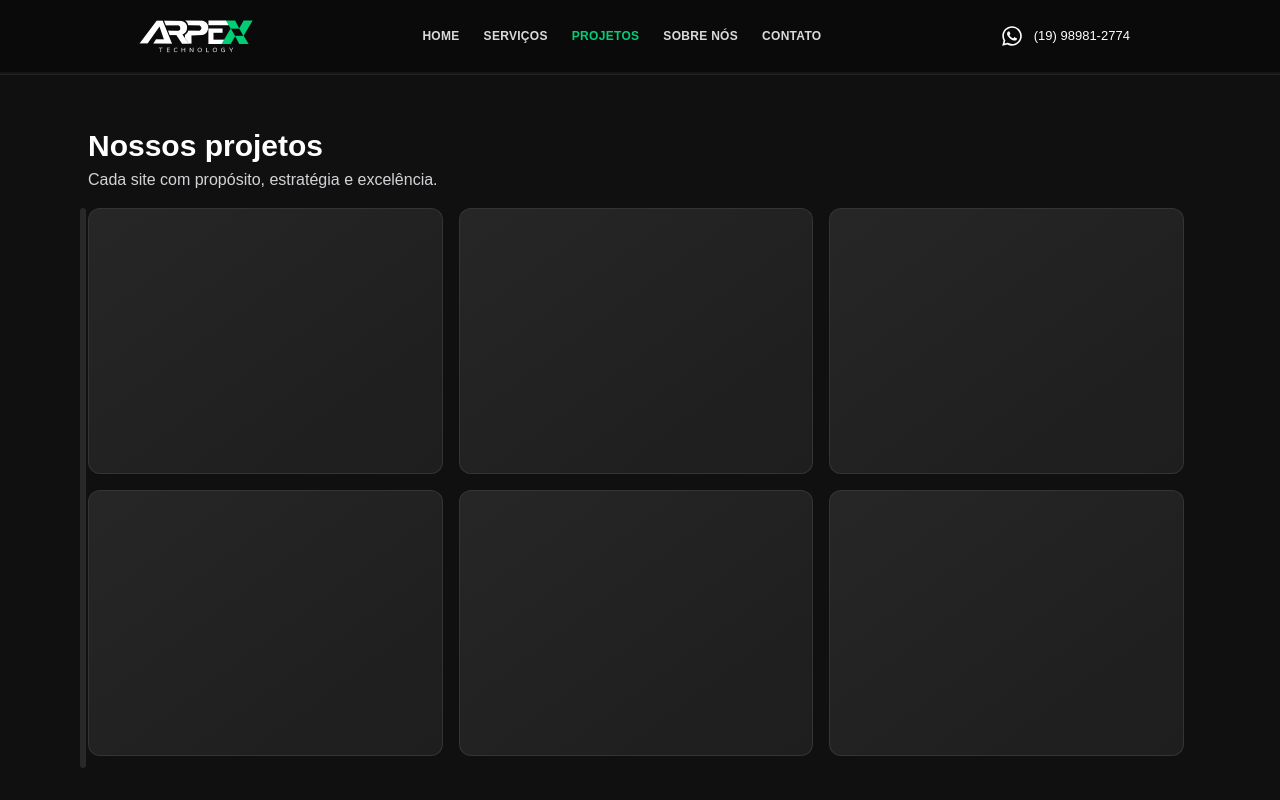
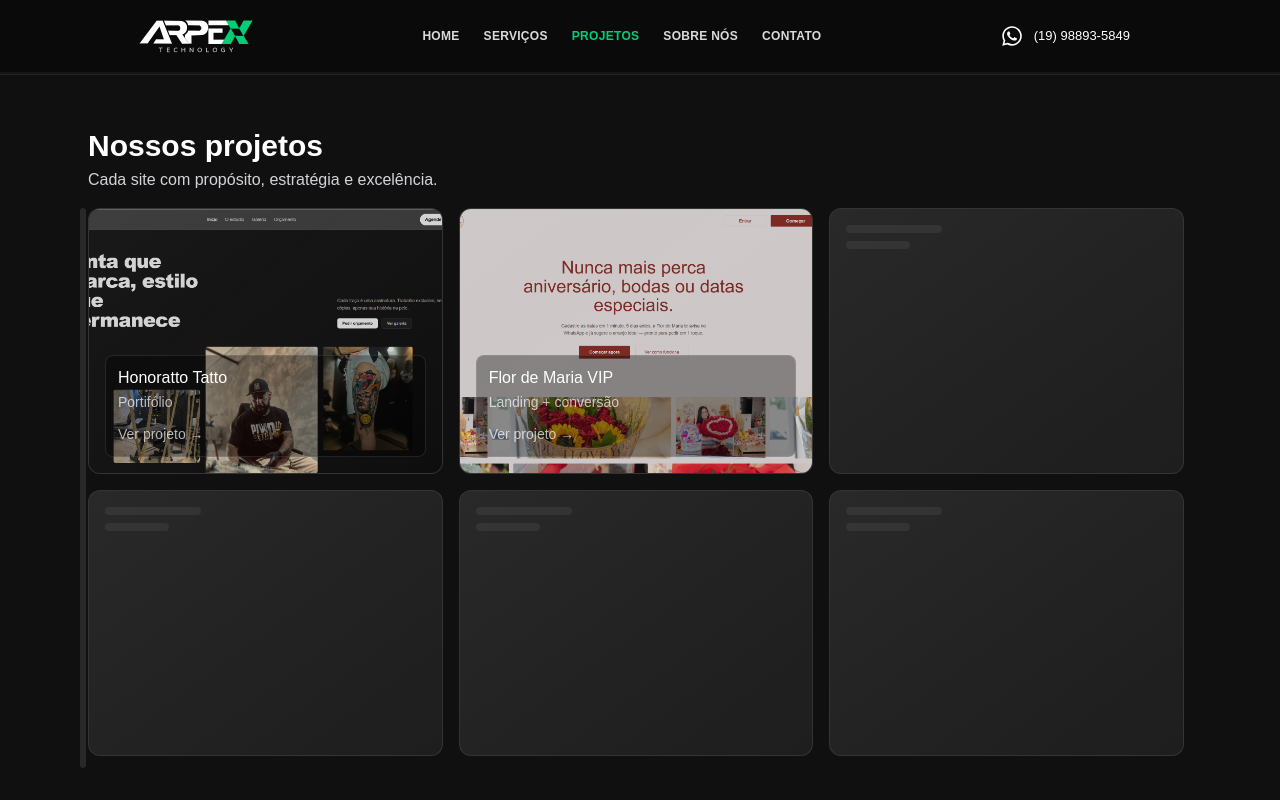
Before and after one commit to ArpexTeam/Arpex-site, a Next.js app: page /projetos in a window 1280 px wide. Shown: the top 800 px of the page. Built offline with nearby package versions, Linux system fonts and the light colour scheme.

Commit message:
update projects

```diff
--- a/src/app/contatos/page.tsx
+++ b/src/app/contatos/page.tsx
@@ -10,7 +10,7 @@ const field =
   "h-10 w-full rounded-sm border-0 border-b border-b-white/40 bg-[#161616] px-3 text-sm text-white placeholder:text-white/40 outline-none focus:border-brand/70";
 
 // CONFIG — ajuste se precisar
-const WA_NUMBER_E164 = "5519989812774"; // sem +, sem espaços
+const WA_NUMBER_E164 = "5519988935849"; // sem +, sem espaços
 const MAIL_TO = "contatoarpextech@gmail.com.br";
 const MAIL_SUBJECT = "Novo contato do site";
 
--- a/src/app/projetos/page.tsx
+++ b/src/app/projetos/page.tsx
@@ -4,20 +4,60 @@ import { H2, Sub } from "@/components/ui/heading";
 import ScrollRail from "@/components/projects/scroll-rail";
 import StickyCta from "@/components/projects/sticky-cta";
 import ProjectCard from "@/components/projects/card";
+import honorattoImg from "@/images/2026-02-14_12h19_46.png";
+import florImg from "@/images/2026-02-14_12h20_01.png";
+
+
+type Project = {
+  id: string;
+  title: string;
+  subtitle?: string;
+  href: string;
+  external?: boolean;
+  imageSrc?: any; // "/projects/x.jpg" (public) ou URL externa
+  imageAlt?: string;
+};
+
+const PROJECTS: Project[] = [
+  {
+    id: "honoratto",
+    title: "Honoratto Tatto",
+    subtitle: "Portifólio",
+    href: "https://honoratto.vercel.app",
+    external: true,
+    imageSrc: honorattoImg,
+    imageAlt: "Preview do projeto Honoratto",
+  },
+  {
+    id: "flor-de-maria",
+    title: "Flor de Maria VIP",
+    subtitle: "Landing + conversão",
+    href: "https://flordemariavip.com.br",
+    external: true,
+    imageSrc: florImg,
+    imageAlt: "Preview do projeto Flor de Maria VIP",
+  },
+
+  // Adicione mais projetos reais aqui
+];
+
+// Quantidade alvo de cards no grid (projetos reais + placeholders até completar)
+const TARGET_CARDS = 27;
 
 export default function ProjectsPage() {
+  const placeholders = Math.max(0, TARGET_CARDS - PROJECTS.length);
+
   return (
     <main className="relative min-h-screen bg-[#101010] pt-24">
       <div className="absolute inset-0 -z-10 bg-gradient-to-br from-[#121514] to-[#0b0b0b]" />
 
       <Section className="relative pt-8 pb-28">
         <div className="relative mx-auto w-full max-w-[1200px] px-4 md:pl-6">
-          {/* Wrapper relativo para posicionar o trilho */}
           <div className="relative">
-            {/* ✅ ScrollRail agora observa o SCROLLER interno */}
-            <ScrollRail targetId="projects-scroller" easing={1.8} /* trackOffset={8} */ />
+            {/* ScrollRail observa o scroller interno */}
+            <ScrollRail targetId="projects-scroller" easing={1.8} />
 
-            {/* Header (fora do scroller) */}
+            {/* Header fora do scroller */}
             <header className="mb-4">
               <H2 className="text-white">Nossos projetos</H2>
               <Sub className="mt-1 text-white/70">
@@ -25,15 +65,29 @@ export default function ProjectsPage() {
               </Sub>
             </header>
 
-            {/* ✅ Container que rola por dentro */}
+            {/* Container que rola por dentro */}
             <div
               id="projects-scroller"
               className="relative h-[70vh] overflow-y-auto overscroll-contain pr-4 no-scrollbar"
             >
-              {/* Grid dentro do scroller */}
-              <div className="grid gap-4 sm:grid-cols-2 lg:grid-cols-3 pb-6">
-                {Array.from({ length: 27 }).map((_, i) => (
-                  <ProjectCard key={i} />
+              <div className="grid gap-4 pb-6 sm:grid-cols-2 lg:grid-cols-3">
+                {/* Projetos reais */}
+                {PROJECTS.map((p) => (
+                  <ProjectCard
+                    key={p.id}
+                    title={p.title}
+                    subtitle={p.subtitle}
+                    href={p.href}
+                    external={p.external}
+                    imageSrc={p.imageSrc}
+                    imageAlt={p.imageAlt}
+                    ariaLabel={p.title ? `Abrir ${p.title}` : "Abrir projeto"}
+                  />
+                ))}
+
+                {/* Quadrados vazios (placeholders) para manter scroll/volume */}
+                {Array.from({ length: placeholders }).map((_, i) => (
+                  <ProjectCard key={`ph-${i}`} />
                 ))}
               </div>
             </div>
@@ -41,7 +95,7 @@ export default function ProjectsPage() {
         </div>
       </Section>
 
-      {/* CTA igual ao da home (fixo) */}
+      {/* CTA fixo */}
       <StickyCta />
     </main>
   );
--- a/src/app/sobre/page.tsx
+++ b/src/app/sobre/page.tsx
@@ -65,7 +65,7 @@ export default function AboutPage() {
 
             <div className="mt-6">
 <Button
-  href={`https://wa.me/5519989812774?text=${encodeURIComponent('Olá! Vim pelo site e gostaria de um orçamento.')}`}
+  href={`https://wa.me/5519988935849?text=${encodeURIComponent('Olá! Vim pelo site e gostaria de um orçamento.')}`}
   className="px-8 font-semibold rounded-sm"
   target="_blank"
 >
--- a/src/components/cta-band.tsx
+++ b/src/components/cta-band.tsx
@@ -37,7 +37,7 @@ export default function CtaBand() {
             </p>
             <div className="mt-4">
        <Button
-  href={`https://wa.me/5519989812774?text=${encodeURIComponent('Olá! Vim pelo site e gostaria de um orçamento.')}`}
+  href={`https://wa.me/5519988935849?text=${encodeURIComponent('Olá! Vim pelo site e gostaria de um orçamento.')}`}
   className="px-8 font-semibold rounded-sm"
   target="_blank"
 >
--- a/src/components/cta.tsx
+++ b/src/components/cta.tsx
@@ -40,7 +40,7 @@ export default function CTA() {
             </p>
             <div className="mt-4 md:ml-auto w-fit md:w-auto mx-auto md:mx-0">
          <Button
-  href={`https://wa.me/5519989812774?text=${encodeURIComponent('Olá! Vim pelo site e gostaria de um orçamento.')}`}
+  href={`https://wa.me/5519988935849?text=${encodeURIComponent('Olá! Vim pelo site e gostaria de um orçamento.')}`}
   className="px-8 font-semibold rounded-sm"
   target="_blank"
 >
--- a/src/components/footer.tsx
+++ b/src/components/footer.tsx
@@ -6,13 +6,12 @@ import logo from "@/images/logo-oficial.png";
 import email from "@/images/email.svg";
 import instagram from "@/images/instagram.svg";
 // import telefone from "@/images/telefone.svg"; // não usado
-import linkedin from "@/images/linkedin.png";
 
 
 export default function Footer() {
   // WhatsApp
-  const waDisplay = "(19) 98981-2774";
-  const waNumberE164 = "5519989812774";
+  const waDisplay = "(19) 98893-5849";
+  const waNumberE164 = "5519988935849";
   const waText = encodeURIComponent("Olá! Vim pelo site e gostaria de um orçamento.");
   const waLink = `https://wa.me/${waNumberE164}?text=${waText}`;
 
@@ -76,15 +75,7 @@ export default function Footer() {
 
             {/* Sociais */}
             <div className="mt-10 flex justify-center md:justify-start gap-3">
-              <a
-                href="https://linkedin.com"
-                target="_blank"
-                rel="noopener noreferrer"
-                aria-label="LinkedIn"
-                className="inline-flex h-6 w-6 items-center justify-center rounded-md transition-transform hover:rotate-z-12"
-              >
-                <Image src={linkedin} alt="" aria-hidden width={28} height={28} className="object-contain" />
-              </a>
+
               <a
                 href="https://instagram.com/arpextechnology/"
                 target="_blank"
--- a/src/components/hero.tsx
+++ b/src/components/hero.tsx
@@ -49,7 +49,7 @@ export default function Hero() {
 
             <div className="mt-8 flex gap-4 justify-center md:justify-start">
       <Button
-  href={`https://wa.me/5519989812774?text=${encodeURIComponent('Olá! Vim pelo site e gostaria de um orçamento.')}`}
+  href={`https://wa.me/5519988935849?text=${encodeURIComponent('Olá! Vim pelo site e gostaria de um orçamento.')}`}
   className="px-8 font-semibold rounded-sm"
   target="_blank"
 >
--- a/src/components/navmenu.tsx
+++ b/src/components/navmenu.tsx
@@ -33,8 +33,8 @@ export default function NavMenu() {
   }, [open]);
 
   // Número exibido e número E.164 (usado no wa.me) — ambos alinhados
-  const waDisplay = "(19) 98981-2774";
-  const waNumberE164 = "5519989812774";
+  const waDisplay = "(19) 98893-5849";
+  const waNumberE164 = "5519988935849";
   const waText = encodeURIComponent("Olá! Vim pelo site e gostaria de um orçamento.");
   const waLink = `https://wa.me/${waNumberE164}?text=${waText}`;
 
--- a/src/components/projects/card.tsx
+++ b/src/components/projects/card.tsx
@@ -1,11 +1,114 @@
 // components/projects/card.tsx
-export default function ProjectCard() {
-  return (
-    <div className="group relative aspect-[4/3] rounded-xl border border-white/10 bg-white/[0.06] overflow-hidden">
-      {/* highlight sutil */}
-      <div className="absolute inset-0 bg-gradient-to-br from-white/[0.04] to-transparent" />
+import Link from "next/link";
+
+
+type ProjectCardProps = {
+  // quando não houver href, vira placeholder (não clicável)
+  href?: string;
+  external?: boolean;
+
+  title?: string;
+  subtitle?: string;
+
+  imageSrc?: any; // pode ser "/imgs/x.jpg" ou URL externa
+  imageAlt?: string;
+
+  ariaLabel?: string;
+  className?: string;
+};
+
+export default function ProjectCard({
+  href,
+  external = false,
+  title,
+  subtitle,
+  imageSrc,
+  imageAlt,
+  ariaLabel,
+  className = "",
+}: ProjectCardProps) {
+  const isClickable = !!href;
+  const label = ariaLabel ?? (title ? `Abrir ${title}` : "Abrir projeto");
+
+  const root =
+    "group relative aspect-[4/3] rounded-xl border border-white/10 bg-white/[0.06] overflow-hidden " +
+    "transition hover:border-white/20 focus-within:border-white/20 " +
+    className;
+
+  const overlay =
+    "absolute inset-0 z-10 rounded-xl focus:outline-none focus-visible:ring-2 " +
+    "focus-visible:ring-white/40 focus-visible:ring-offset-2 focus-visible:ring-offset-[#101010]";
+
+  const Content = (
+    <>
+      {/* Imagem de fundo (se existir) */}
+      {imageSrc ? (
+        <img
+          src={imageSrc.src}
+          alt={imageAlt ?? title ?? ""}
+          className="absolute inset-0 h-full w-full object-cover opacity-80"
+          loading="lazy"
+        />
+      ) : null}
+
+      {/* highlight sutil (por cima da imagem) */}
+      <div className="absolute inset-0 bg-gradient-to-br from-white/[0.05] to-transparent" />
+
       {/* hover leve */}
       <div className="absolute inset-0 opacity-0 group-hover:opacity-100 transition bg-white/[0.03]" />
+
+      {/* Legenda (opcional) */}
+      {(title || subtitle) ? (
+        <div className="absolute inset-x-0 bottom-0 z-[5] p-4">
+          <div className="rounded-lg bg-black/35  border border-white/10 p-3">
+            {title ? (
+              <h3 className="text-white font-medium leading-tight">{title}</h3>
+            ) : null}
+            {subtitle ? (
+              <p className="mt-1 text-sm text-white/70">{subtitle}</p>
+            ) : null}
+            {isClickable ? (
+              <p className="mt-3 text-sm text-white/70 group-hover:text-white transition">
+                Ver projeto →
+              </p>
+            ) : (
+              <p className="mt-3 text-sm text-white/50">Em breve</p>
+            )}
+          </div>
+        </div>
+      ) : null}
+
+      {/* Placeholder visual (se não tiver imagem) */}
+      {!imageSrc ? (
+        <div className="absolute inset-0 opacity-60">
+          <div className="absolute left-4 top-4 h-2 w-24 rounded bg-white/10" />
+          <div className="absolute left-4 top-8 h-2 w-16 rounded bg-white/10" />
+        </div>
+      ) : null}
+    </>
+  );
+
+  // Placeholder (não clicável)
+  if (!isClickable) {
+    return <div className={root}>{Content}</div>;
+  }
+
+  // Clicável (interno/externo)
+  return (
+    <div className={root}>
+      {Content}
+
+      {external ? (
+        <a
+          href={href}
+          target="_blank"
+          rel="noopener noreferrer"
+          aria-label={label}
+          className={overlay}
+        />
+      ) : (
+        <Link href={href} aria-label={label} className={overlay} />
+      )}
     </div>
   );
 }
--- a/src/components/projects/sticky-cta.tsx
+++ b/src/components/projects/sticky-cta.tsx
@@ -39,7 +39,7 @@ export default function CTA() {
           {/* Direita: botão */}
           <div className="mx-auto md:mx-0 md:w-auto">
             <Button
-              href={`https://wa.me/5519989812774?text=${encodeURIComponent('Olá! Vim pelo site e gostaria de um orçamento.')}`}
+              href={`https://wa.me/5519988935849?text=${encodeURIComponent('Olá! Vim pelo site e gostaria de um orçamento.')}`}
               className="px-8 font-semibold rounded-sm"
               target="_blank"
             >
```
Also changed, not shown: src/images/2026-02-14_12h19_46.png (added), src/images/2026-02-14_12h20_01.png (added).
